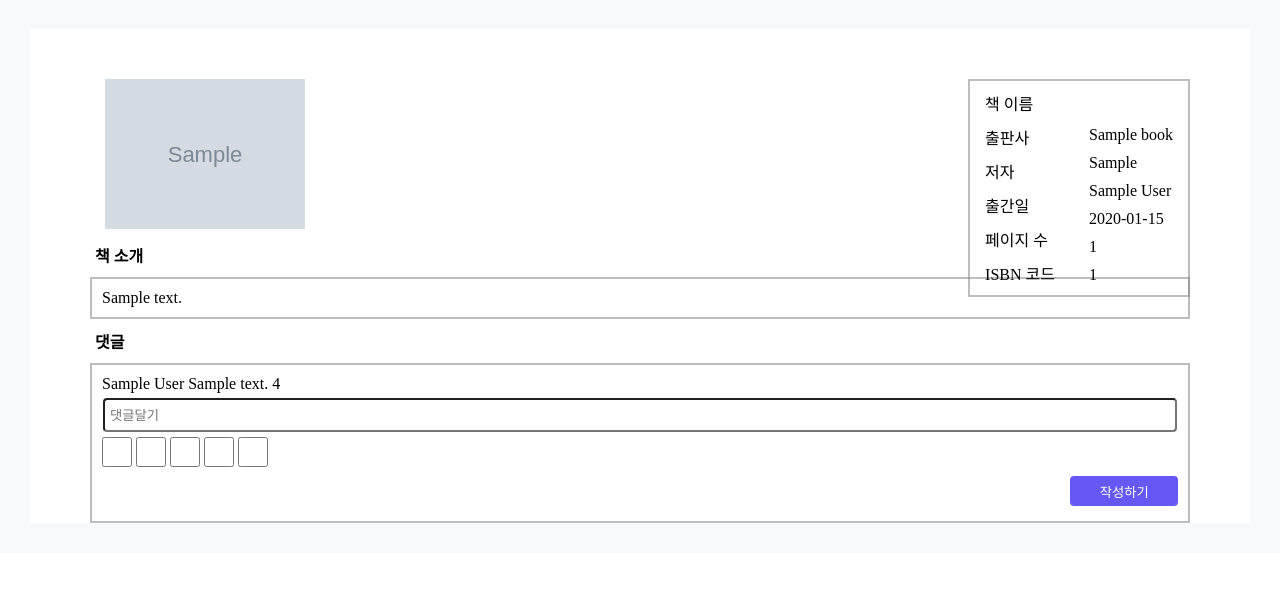
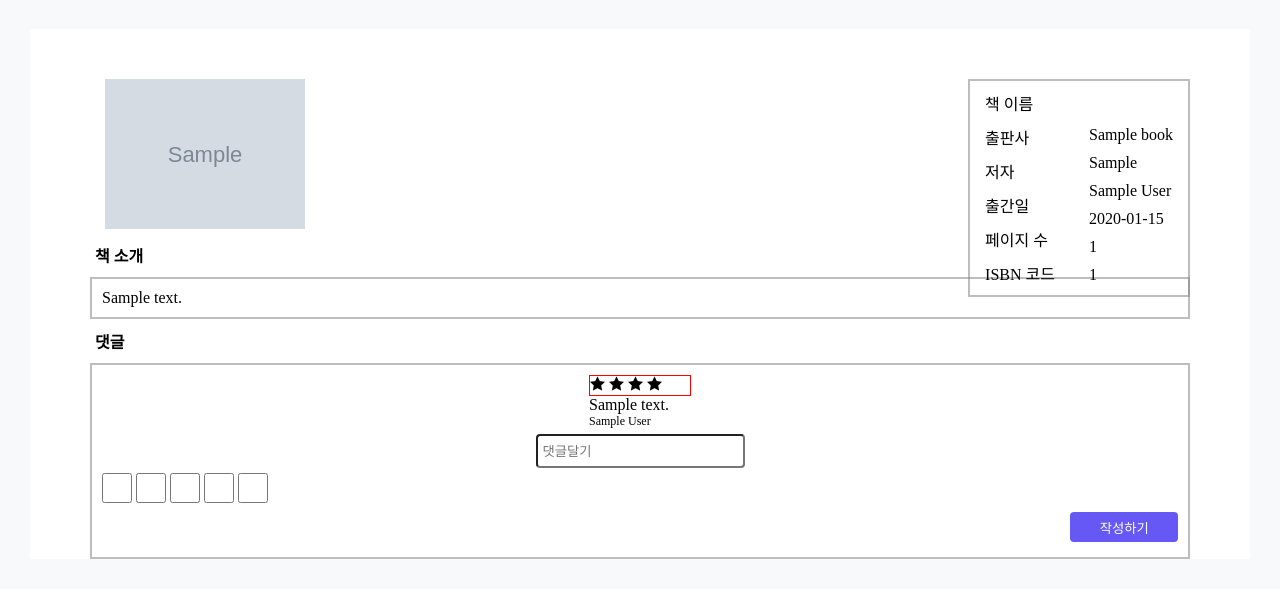
Before and after one commit to gon2gon2/elice_library, a Flask app: page /detail/1 in a window 1280 px wide. Shown: the part 43-641 px from the top of the page. Run offline with Flask 2, Linux system fonts and the light colour scheme; the visitor is signed in with stand-in values (Sample User, id 1); tables that the repository leaves empty hold one stand-in row (values such as "Sample post"); grey boxes marked "Sample" are stand-in pictures.

Commit message:
detail css

```diff
--- a/library/__init__.py
+++ b/library/__init__.py
@@ -75,6 +75,6 @@
         for book in books:
             book.stock = 5
         db.session.commit()
-        return redirect(url_for('mainpage'))
+        return redirect(url_for('book.mainpage'))
 
     return app
--- a/library/static/style.css
+++ b/library/static/style.css
@@ -207,17 +207,9 @@
 }
 
 /* row-3 */
-.detail > .detail-reply {
-    border:2px rgba(128, 128, 128, 0.521) solid;
-    margin: 0px 60px;
-    padding: 10px;
-}
+
 
 /* 별점 */
-
-/* .rating{
-    display:none;
-} */
 
 
 .rating > input[type=checkbox]{
@@ -228,16 +220,44 @@
 }
 
 
-
-.box{
-    display:inline;
-}
-
-#reply {
-    width:99%;
-}
-
 #reply-submit{
     width:10%;
     margin-right: 0px;
 }
+
+
+.star {
+    display:inline;
+    height:100%;
+    width: 100%;
+    max-width: 15px;
+    max-height: 15px;
+}
+
+#reply{
+    border:2px rgba(128, 128, 128, 0.521) solid;
+    margin: 0px 60px;
+    padding: 10px;
+}
+
+
+#reply{
+    display:flex;
+    flex-direction: column;
+}
+
+.reply-box {
+    display:flex;
+    flex-direction:row;
+    justify-content: flex-start;
+}
+
+.reply-box > .star-box {
+    width:100px;
+    border:red 1px solid;
+}
+
+.reply-box > .writer {
+    font-size:12px;
+    margin-left:auto;
+}
--- a/library/templates/detail.html
+++ b/library/templates/detail.html
@@ -29,17 +29,24 @@
         <p>{{ book['description'] }}</p>
     </div>
     <h4 class="detail-title">댓글</h4>
-    <div class="detail-reply detail-row">
+    <div id="reply" class="detail-reply detail-row">
         {% for reply in book.reply %}
-        <div style="display:block">
-            {{ reply.USER.name }}
-            {{ reply.comment }}
-            {{ reply.rating }}
+        <div class="reply-box">
+            <div class="star-box">
+                {% for i in range(reply.rating) %}
+                    <img class="star" src="../static/star.png" alt="">
+                {% endfor %}
+            </div>
+            <div class="comment">
+                {{ reply.comment }}
+            </div>
+            <div class="writer">
+                {{ reply.USER.name }}
+            </div>
         </div>
         {% endfor %}
         <form method='post'>
-            <input id="reply" name="comment" class='input-style-1' type="text" placeholder="댓글달기">
-
+            <input id="my-reply" name="comment" class='input-style-1' type="text" placeholder="댓글달기">
             <!-- 별점 기능 -->
             <div class="rating">
                 <!-- 해당 별점을 클릭하면 해당 별과 그 왼쪽의 모든 별의 체크박스에 checked 적용 -->
@@ -51,10 +58,9 @@
                 <label for="rating3"></label>
                 <input type="checkbox" name="rating4" id="rating4" value="4" class="rate_radio" title="4점">
                 <label for="rating4"></label>
-                <input type="checkbox" name="rating5" id="rating5" value="5" class="rate_radio star" title="5점">
+                <input type="checkbox" name="rating5" id="rating5" value="5" class="rate_radio" title="5점">
                 <label for="rating5"></label>
             </div>
-
             <input id="reply-submit" class='btn' type="submit" value="작성하기">
         </form>
     </div>
--- a/library/views/book_views.py
+++ b/library/views/book_views.py
@@ -42,7 +42,6 @@
         reply = book.reply
         star = []
         for r in reply:
-            print(r)
             star.append(r.rating)
         avg = sum(star)/len(star)
         book.rating = avg
```
